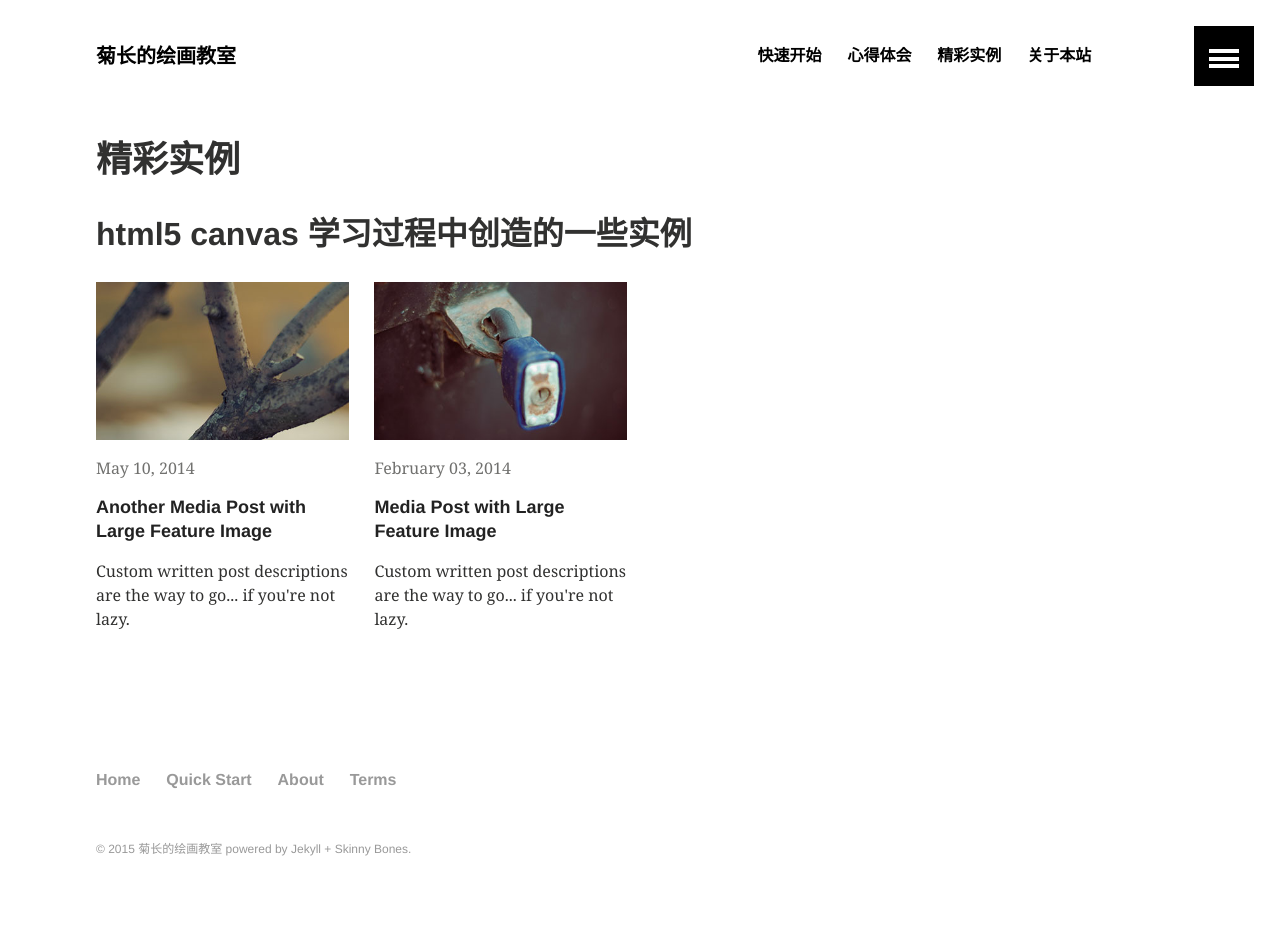
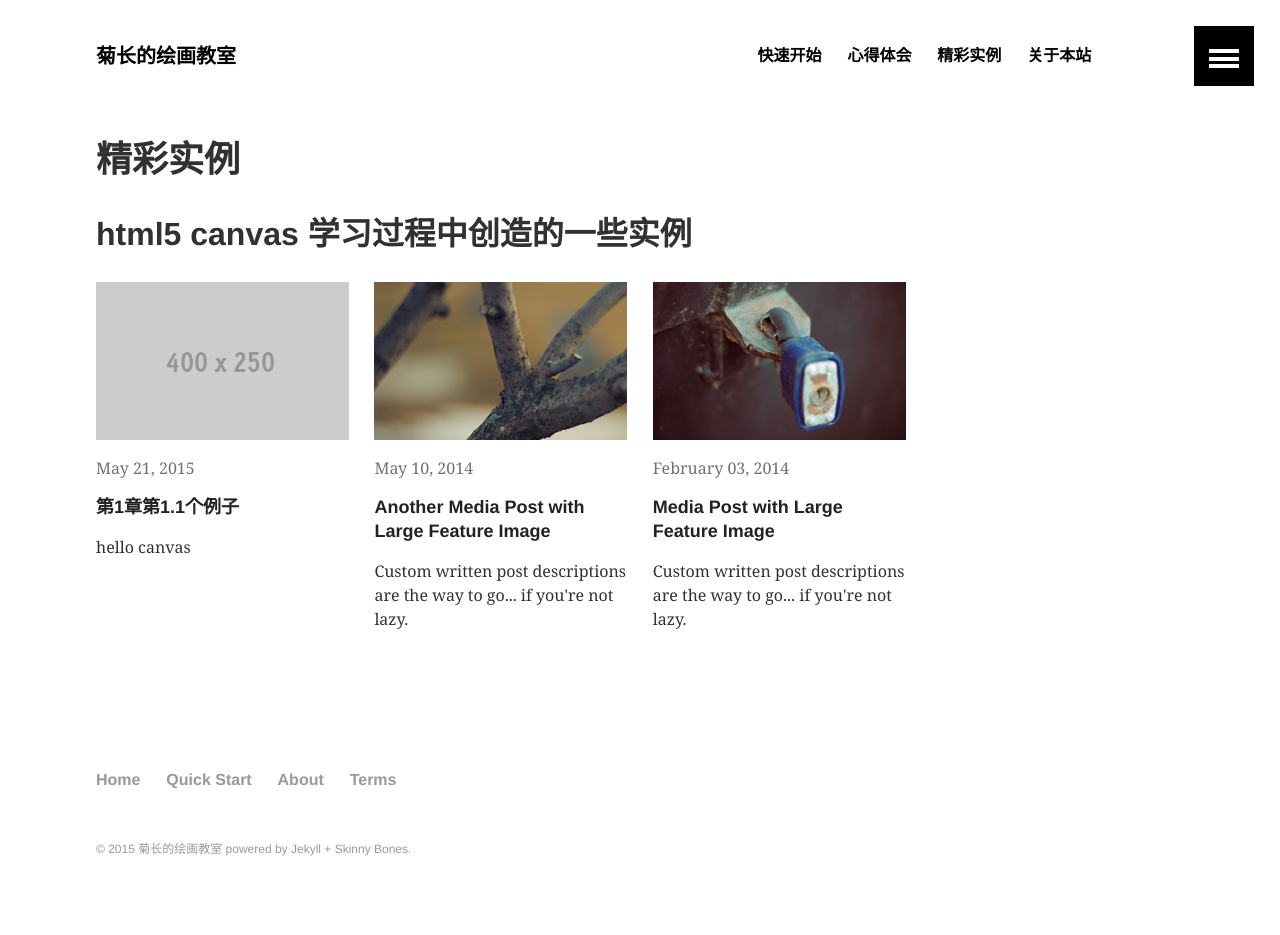
Before and after one commit to THISISAGOODNAME/html5canvas, a Jekyll site: the page built from media/index.md, in a window 1280 px wide. Built offline with Jekyll 4.4.1, drawn with Linux system fonts in a browser that asks for light colours.

Commit message:
hello canvas 显示测试

```diff
--- a/_config.yml
+++ b/_config.yml
@@ -2,9 +2,9 @@
 
 title: 菊长的绘画教室
 description: "html5 canvas学习展示区"
-logo: # 120x120 px default image used for Twitter summary card
-teaser: # 400x250 px default teaser image used in image archive grid
-locale: en_US
+logo: 120x120.gif # 120x120 px default image used for Twitter summary card
+teaser: 400x250.gif # 400x250 px default teaser image used in image archive grid
+locale: zh_CN
 url:  //thisisagoodname.github.io/html5canvas
 
 # Jekyll configuration
--- /dev/null
+++ b/_posts/media/2015-05-21-ch1demo1-1.md
@@ -0,0 +1,29 @@
+---
+layout: media
+title: "第1章第1.1个例子"
+modified:
+categories: media
+excerpt: "hello canvas"
+tags: []
+image:
+  feature:
+  teaser:
+  thumb:
+ads: false
+date: 2015-05-21T10:17:35+08:00
+---
+
+<style>
+	#canvas {
+		margin: 10px;
+		padding: 10px;
+		background: #ffffff;
+		border: thin inset #aaaaaa;
+	}
+</style>
+
+<canvas id="canvas" width="600" height="300">
+	您的浏览器不支持Canvas
+</canvas>
+<script src="{{ site.url }}/js/CH1/exmaple1.1/example.js"></script>
+<script src="example.js"></script>
```
Also changed, not shown: js/CH1/exmaple1.1/example.js (added, +13 -0 lines), README.md, 3 other files.
